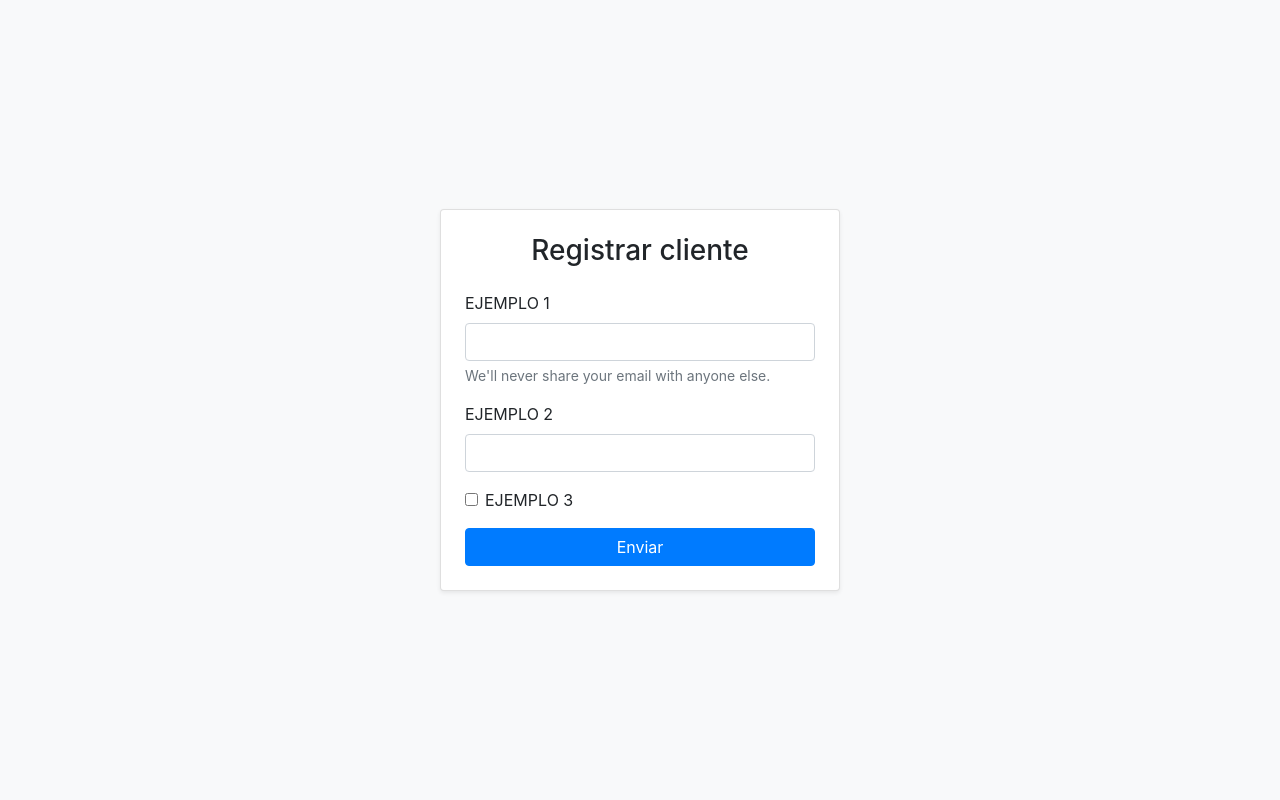
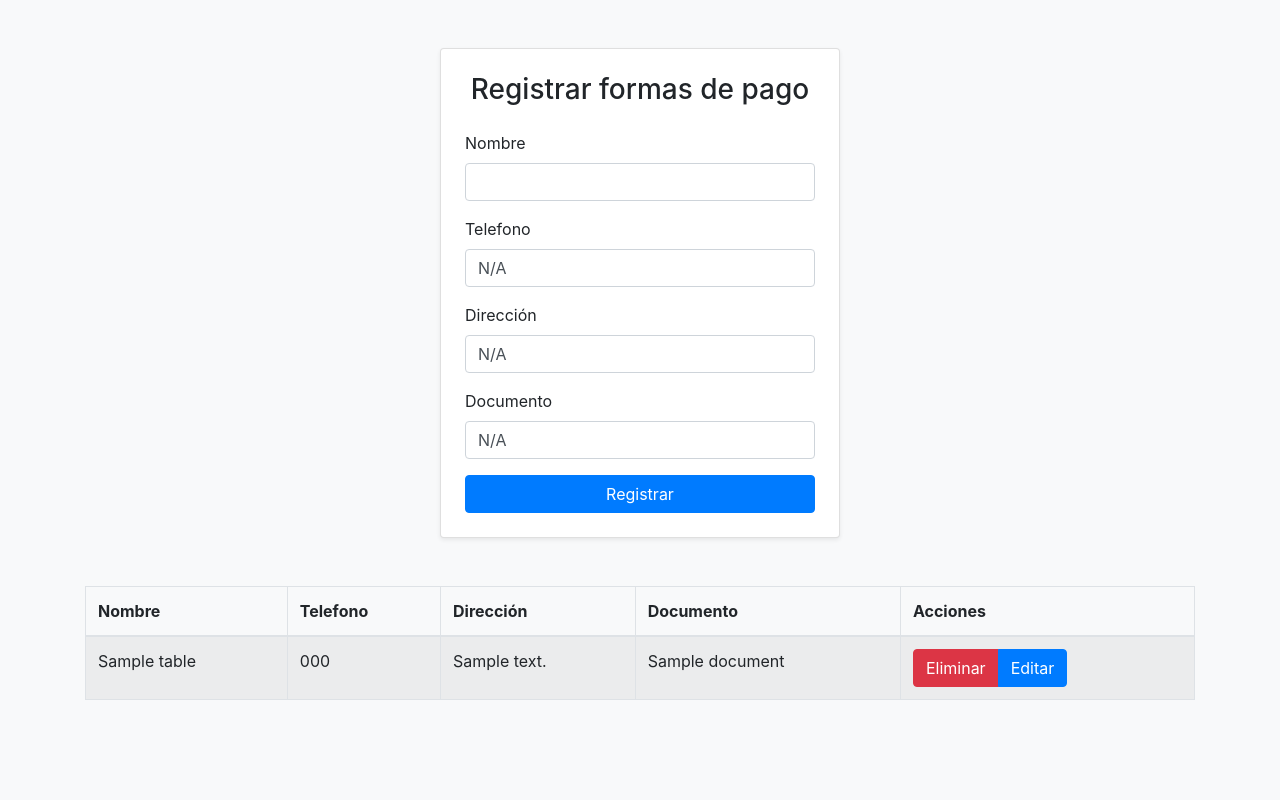
Before and after one commit to napsdev/invetoryteller, a PHP site: template src/Views/customers.php in a window 1280 px wide. Shown: the part 80-880 px from the top of the page. After the commit the page ends 780 px from the top, so only its background shows below. Run offline with PHP 8.4, Linux system fonts and the light colour scheme; the visitor is signed in with stand-in values (Sample User, id 1); the template is opened without the code that fills it: most values are stand-ins (such as "Sample title", 1, 10 or a date in 2020); data that the repository does not hold is empty.

Commit message:
crud customers

```diff
--- a/src/Views/customers.php
+++ b/src/Views/customers.php
@@ -4,28 +4,129 @@
 <body class="bg-light">
 <div class="container">
 <?php include 'navbar.php'; ?>
-<div class="d-flex justify-content-center align-items-center vh-100">
+<?php if (!empty($_GET['message'])): ?>
+    <div class="alert alert-warning alert-dismissible fade show mx-auto mt-3" style="max-width: 500px;" role="alert">
+        <?= $_GET['message'] ?>
+        <button type="button" class="close" data-dismiss="alert" aria-label="Close">
+            <span aria-hidden="true">&times;</span>
+        </button>
+    </div>
+<?php endif; ?>
+
+
+    <div class="d-flex justify-content-center align-items-center mt-5 mb-5">
         <div class="card p-4 shadow-sm" style="width: 100%; max-width: 400px;">
-        <h3 class="text-center mb-4">Registrar cliente</h3>
-        <form action="#" method="post">
+            <h3 class="text-center mb-4">Registrar formas de pago</h3>
+            <form action="<?= $_ENV['BASE_URL_PATH']?>clientes/create" method="post">
+
+
                 <div class="form-group">
-                <label for="ejemplo1">EJEMPLO 1</label>
-                <input type="email" class="form-control" id="ejemplo1" aria-describedby="emailHelp">
-                <small id="emailHelp" class="form-text text-muted">We'll never share your email with anyone else.</small>
+                    <label for="name">Nombre</label>
+                    <input type="text" class="form-control" id="name" name="name" required>
                 </div>
+
+
                 <div class="form-group">
-                <label for="ejemplo2">EJEMPLO 2</label>
-                <input type="password" class="form-control" id="ejemplo2">
+                    <label for="phone">Telefono</label>
+                    <input type="text" class="form-control" id="phone" name="phone" required value="N/A">
                 </div>
-            <div class="form-group form-check">
-                <input type="checkbox" class="form-check-input" id="ejemplo3">
-                <label class="form-check-label" for="ejemplo3">EJEMPLO 3</label>
+
+
+                <div class="form-group">
+                    <label for="address">Dirección</label>
+                    <input type="text" class="form-control" id="address" name="address" required value="N/A">
                 </div>
-            <button type="submit" class="btn btn-primary btn-block">Enviar</button>
+
+
+                <div class="form-group">
+                    <label for="document">Documento</label>
+                    <input type="text" class="form-control" id="document" name="document" required value="N/A">
+                </div>
+
+
+                <button type="submit" class="btn btn-primary btn-block">Registrar</button>
             </form>
         </div>
     </div>
+
+
+<?php if (!empty($table)): ?>
+    <div class="mb-3">
+        <table id="customers" class="table table-striped table-bordered" style="width:100%">
+            <thead>
+            <tr>
+                <th>Nombre</th>
+                <th>Telefono</th>
+                <th>Dirección</th>
+                <th>Documento</th>
+                <th>Acciones</th>
+            </tr>
+            </thead>
+            <tbody>
+            <?php foreach ($table as $row): ?>
+                <tr>
+                    <td><?= htmlspecialchars($row['name']) ?></td>
+                    <td><?= htmlspecialchars($row['phone']) ?></td>
+                    <td><?= htmlspecialchars($row['address']) ?></td>
+                    <td><?= htmlspecialchars($row['document']) ?></td>
+                    <td>
+                        <div class="btn-group" role="group" aria-label="Acciones">
+                            <button type="button" class="btn btn-danger" onclick="deleteClient(<?=$row['id']?>)">Eliminar</button>
+                            <button type="button" class="btn btn-primary" onclick="editClient(<?= htmlspecialchars(json_encode($row)) ?>)">Editar</button>
+                        </div>
+
+                        <form id="delete-form" action="<?= $_ENV['BASE_URL_PATH'].'/clientes/delete' ?>" method="POST" style="display:none;">
+                            <input type="hidden" name="id" value="<?=$row['id']?>">
+                        </form>
+                    </td>
+                </tr>
+            <?php endforeach; ?>
+            </tbody>
+        </table>
+    </div>
+<?php endif; ?>
+
 <?php include 'footer.php'; ?>
+<script>
+    new DataTable('#paymentsmethods', {
+        scrollX: true,
+        scrollY: "300px",
+        language: {
+            url: "../../public/js/dataTableEs.json"
+        }
+    });
+
+    function deleteClient(id) {
+        const form = document.getElementById('delete-form');
+        form.querySelector('[name="id"]').value = id;
+        form.submit();
+    }
+
+    function editClient(Client) {
+
+        document.getElementById('name').value = Client.name || '';
+        document.getElementById('phone').value = Client.phone || '';
+        document.getElementById('address').value = Client.address || 0;
+        document.getElementById('document').value = Client.document || 0;
+
+        const form = document.querySelector('form[action*="clientes/create"]');
+        form.action = "<?= $_ENV['BASE_URL_PATH'] ?>/clientes/update";
+
+        const submitButton = form.querySelector('button[type="submit"]');
+        submitButton.textContent = 'Modificar';
+        submitButton.classList.remove('btn-primary');
+        submitButton.classList.add('btn-warning');
+
+        let hiddenIdField = form.querySelector('input[name="id"]');
+        if (!hiddenIdField) {
+            hiddenIdField = document.createElement('input');
+            hiddenIdField.type = 'hidden';
+            hiddenIdField.name = 'id';
+            form.appendChild(hiddenIdField);
+        }
+        hiddenIdField.value = Client.id;
+    }
+</script>
 </div>
 </body>
 </html>
```
Also changed, not shown: index.php (+19 -5 lines), src/Controllers/CustomerController.php (+41 -0 lines), src/Models/CustomerModel.php (added, +99 -0 lines). Lines whose indentation alone changed are shown as unchanged.
